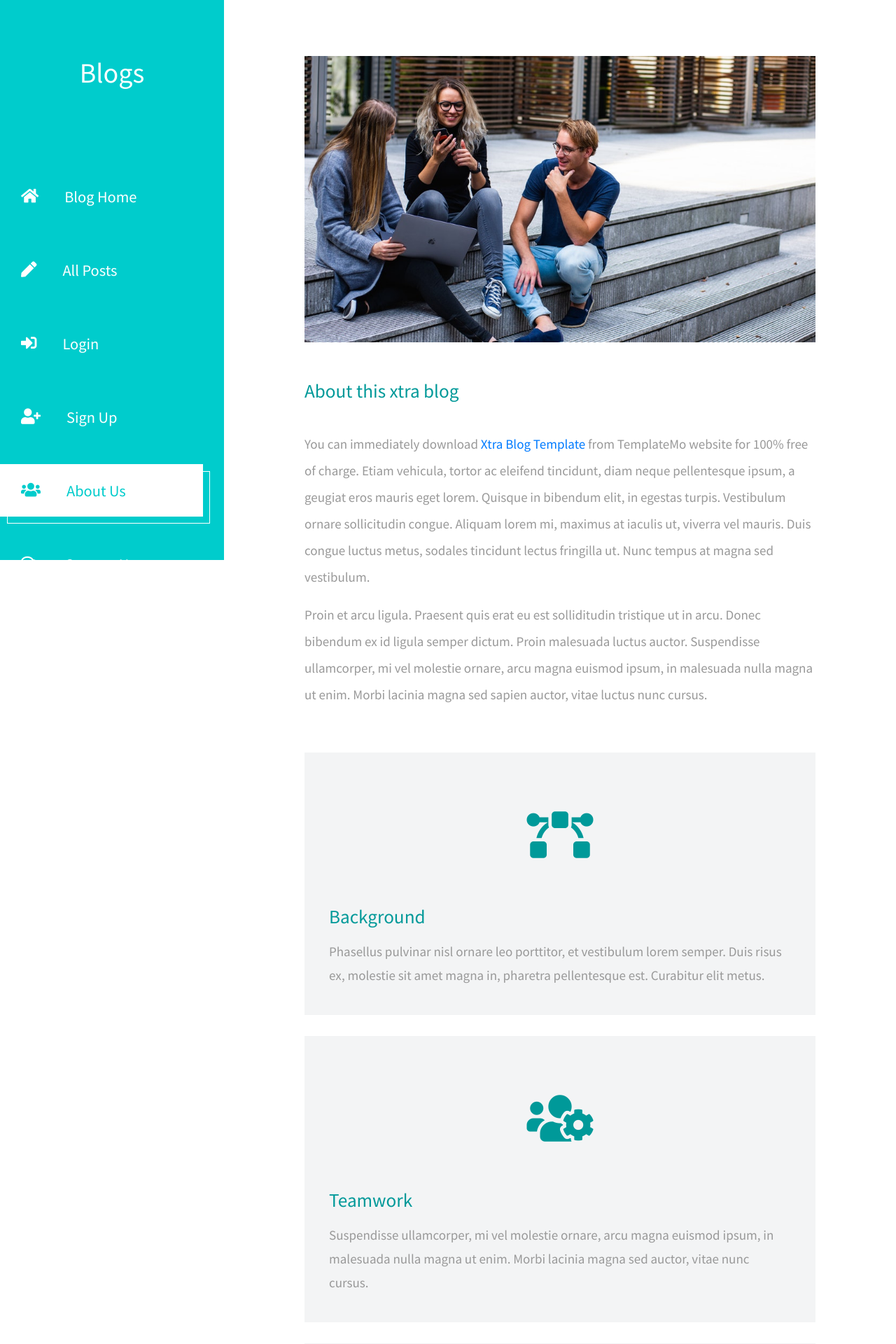
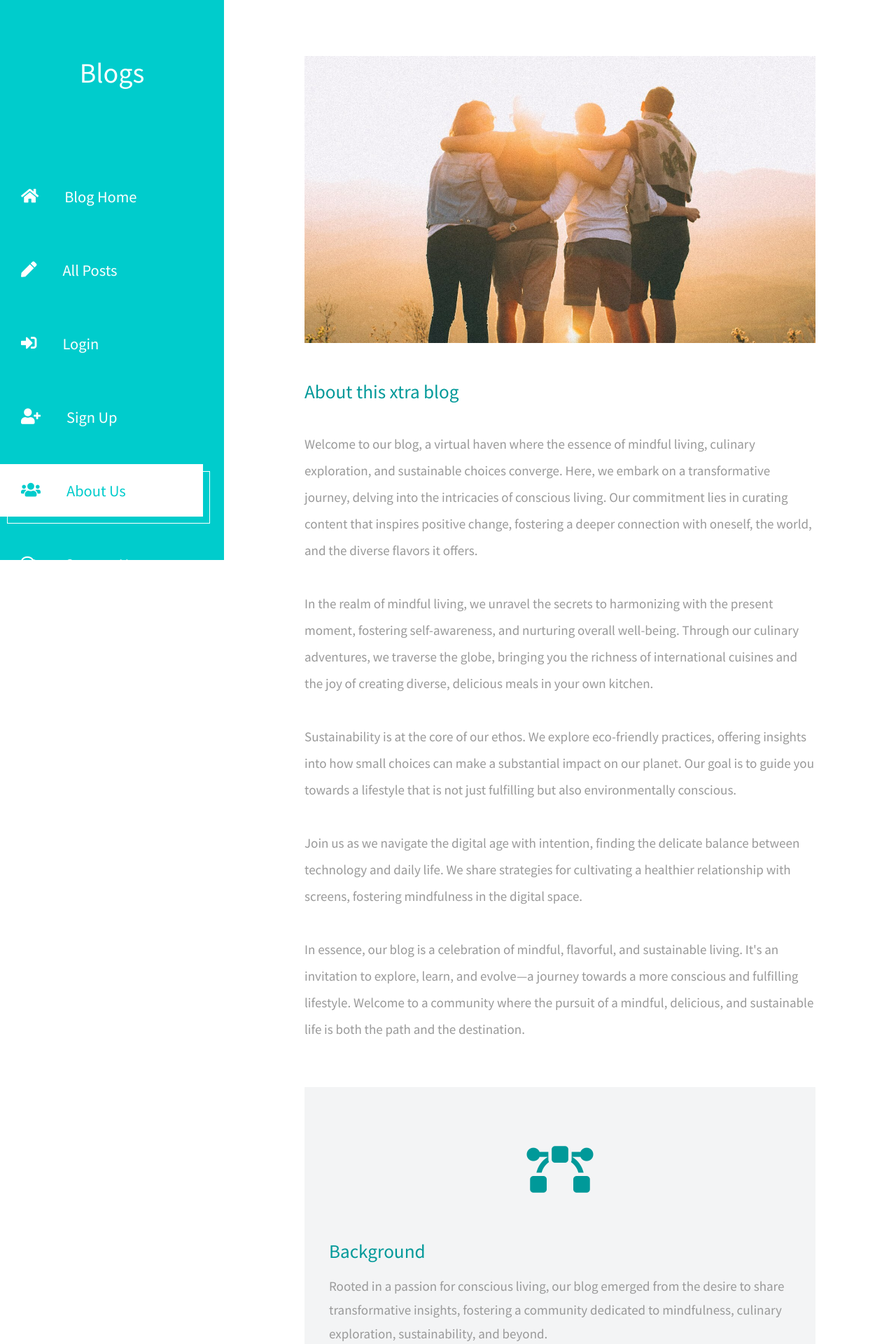
Before and after one commit to YsnElh/blogs-web, a PHP site: page /about in a window 1280 px wide. Shown: the top 1920 px of the page at 70% size. Run offline with PHP 8.4, Linux system fonts and the light colour scheme.

Commit message:
Update about/contav page content

```diff
--- a/about.php
+++ b/about.php
@@ -30,7 +30,7 @@ https://templatemo.com/tm-553-xtra-blog
         <main class="tm-main">
             <div class="row tm-row tm-mb-45">
                 <div class="col-12">
-                    <img src="img/about-01.jpg" alt="Image" class="img-fluid">
+                    <img src="img/img-about.jpg" alt="Image" class="img-fluid">
                 </div>
             </div>
             <div class="row tm-row tm-mb-40">
@@ -38,24 +38,34 @@ https://templatemo.com/tm-553-xtra-blog
                     <div class="mb-4">
                         <h2 class="pt-2 tm-mb-40 tm-color-primary tm-post-title">About this xtra blog</h2>
                         <p>
-                            You can immediately download
-                            <a rel="nofollow" href="https://templatemo.com/tm-553-xtra-blog" target="_blank">Xtra Blog
-                                Template</a>
-                            from TemplateMo website for 100% free of charge. Etiam vehicula, tortor ac eleifend
-                            tincidunt, diam neque pellentesque ipsum,
-                            a geugiat eros mauris eget lorem. Quisque in
-                            bibendum elit, in egestas turpis. Vestibulum ornare sollicitudin congue. Aliquam lorem mi,
-                            maximus at iaculis ut, viverra vel
-                            mauris. Duis congue luctus metus, sodales tincidunt lectus fringilla ut. Nunc tempus at
-                            magna sed vestibulum.
-                        </p>
-                        <p>
-                            Proin et arcu ligula. Praesent quis erat eu est solliditudin tristique ut in arcu. Donec
-                            bibendum ex id ligula semper dictum.
-                            Proin malesuada luctus auctor. Suspendisse ullamcorper, mi vel molestie ornare, arcu magna
-                            euismod ipsum, in
-                            malesuada nulla magna ut enim. Morbi lacinia magna sed sapien auctor, vitae luctus nunc
-                            cursus.
+                            Welcome to our blog, a virtual haven where the essence of mindful living, culinary
+                            exploration, and sustainable choices converge. Here, we embark on a transformative journey,
+                            delving into the intricacies of conscious living. Our commitment lies in curating content
+                            that inspires positive change, fostering a deeper connection with oneself, the world, and
+                            the diverse flavors it offers.
+                            <br>
+                            <br>
+                            In the realm of mindful living, we unravel the secrets to harmonizing with the present
+                            moment, fostering self-awareness, and nurturing overall well-being. Through our culinary
+                            adventures, we traverse the globe, bringing you the richness of international cuisines and
+                            the joy of creating diverse, delicious meals in your own kitchen.
+                            <br>
+                            <br>
+                            Sustainability is at the core of our ethos. We explore eco-friendly practices, offering
+                            insights into how small choices can make a substantial impact on our planet. Our goal is to
+                            guide you towards a lifestyle that is not just fulfilling but also environmentally
+                            conscious.
+                            <br>
+                            <br>
+                            Join us as we navigate the digital age with intention, finding the delicate balance between
+                            technology and daily life. We share strategies for cultivating a healthier relationship with
+                            screens, fostering mindfulness in the digital space.
+                            <br>
+                            <br>
+                            In essence, our blog is a celebration of mindful, flavorful, and sustainable living. It's an
+                            invitation to explore, learn, and evolve—a journey towards a more conscious and fulfilling
+                            lifestyle. Welcome to a community where the pursuit of a mindful, delicious, and sustainable
+                            life is both the path and the destination.
                         </p>
                     </div>
                 </div>
@@ -68,9 +78,9 @@ https://templatemo.com/tm-553-xtra-blog
                         </div>
                         <h2 class="mb-3 tm-color-primary tm-post-title">Background</h2>
                         <p class="mb-0 tm-line-height-short">
-                            Phasellus pulvinar nisl ornare leo porttitor, et vestibulum lorem semper.
-                            Duis risus ex, molestie sit amet magna in,
-                            pharetra pellentesque est. Curabitur elit metus.
+                            Rooted in a passion for conscious living, our blog emerged from the desire to share
+                            transformative insights, fostering a community dedicated to mindfulness, culinary
+                            exploration, sustainability, and beyond.
                         </p>
                     </div>
                 </div>
@@ -81,9 +91,9 @@ https://templatemo.com/tm-553-xtra-blog
                         </div>
                         <h2 class="mb-3 tm-color-primary tm-post-title">Teamwork</h2>
                         <p class="mb-0 tm-line-height-short">
-                            Suspendisse ullamcorper, mi vel molestie ornare, arcu magna euismod ipsum, in malesuada
-                            nulla magna ut enim.
-                            Morbi lacinia magna sed auctor, vitae nunc cursus.
+                            At the heart of our endeavor is a collaborative spirit. Our diverse team, united by a shared
+                            commitment to inspire positive change, collaborates seamlessly to curate content that
+                            resonates with the essence of mindful living and global exploration.
                         </p>
                     </div>
                 </div>
@@ -94,13 +104,15 @@ https://templatemo.com/tm-553-xtra-blog
                         </div>
                         <h2 class="mb-3 tm-color-primary tm-post-title">Our Core Value</h2>
                         <p class="mb-0 tm-line-height-short">
-                            Nunc mi ante, suscipit vel dapibus et, volutpat sit amet ante. In tempor nec sem vitae
-                            varius. Aliquam tincidunt orci sem, et imperdiet massa consectetur nec.
+                            Our core value is simple yet profound: to empower individuals on their journey toward a
+                            conscious lifestyle. We believe in the transformative power of mindful choices, global
+                            flavors, and sustainable practices, guiding our readers to cultivate a life that aligns with
+                            their values and aspirations.
                         </p>
                     </div>
                 </div>
             </div>
-            <div class="row tm-row tm-mb-60">
+            <!-- <div class="row tm-row tm-mb-60">
                 <div class="col-12">
                     <hr class="tm-hr-primary  tm-mb-55">
                 </div>
@@ -157,7 +169,7 @@ https://templatemo.com/tm-553-xtra-blog
                         </div>
                     </div>
                 </div>
-            </div>
+            </div> -->
             <?php include_once('components/footer.php') ?>
         </main>
     </div>
--- a/components/header.php
+++ b/components/header.php
@@ -43,16 +43,16 @@
             </ul>
         </nav>
         <div class="tm-mb-65">
-            <a href="#" class="tm-social-link">
+            <a href="https://github.com/YsnElh" target="_blank" class="tm-social-link">
                 <i class="fab fa-github tm-social-icon"></i>
             </a>
-            <a href="#" class="tm-social-link">
+            <a href="https://www.linkedin.com/in/yassine-elhainouni/" target="_blank" class="tm-social-link">
                 <i class="fab fa-linkedin tm-social-icon"></i>
             </a>
         </div>
         <p class="tm-mb-80 pr-5 text-white">
-            Lorem ipsum dolor sit amet consectetur adipisicing elit. Dolorem laborum repudiandae modi molestias
-            architecto? Sit explicabo temporibus et quos velit.
+            Explore transformative blogs on mindful living, global flavors, sustainable choices, and more • crafting a
+            conscious lifestyle awaits.
         </p>
     </div>
 </header>
--- a/includes/account/account_view.inc.php
+++ b/includes/account/account_view.inc.php
@@ -119,13 +119,14 @@ function mini_navbar_posts()
     echo '</ul></div></nav>';
 }
 
-function print_posts()
+
+function print_posts_acc()
 {
     global $posts;
     if (count($posts) > 0) {
         foreach ($posts as $p) {
             echo '<div class="post-container">';
-            echo '<img src="./post_imgs/' . $p['post_img'] . '" width="300px" alt="Image of the post: ' . $p['title'] . '">';
+            echo '<img src="./post_imgs/' . $p['post_img'] . '" alt="Image of the post: ' . $p['title'] . '">';
             echo '<div class="post-content">';
             echo '<h3><a href="' . (isset($_GET['search']) && in_array($_GET['search'], ['pending', 'archived']) ? '#' : '/singlepost?id=' . $p['id']) . '" class="menu__link">' . $p['title'] . '</a></h3>';
             echo '<div class="buttons-post">';
--- a/includes/posts/api/categs_ids.inc.php
+++ b/includes/posts/api/categs_ids.inc.php
@@ -1,6 +1,6 @@
 <?php
 
-if($_SERVER["REQUEST_METHOD"] === "POST"){
+if ($_SERVER["REQUEST_METHOD"] === "POST") {
     require_once "../../env.inc.php";
 
     $allowedOrigins = array(APP_URL, APP_URL);
@@ -24,13 +24,11 @@ if($_SERVER["REQUEST_METHOD"] === "POST"){
         $categs_ids = get_categs_ids($pdo);
         header('Content-Type: application/json');
         echo json_encode($categs_ids);
-
     } catch (PDOException $e) {
         echo $e->getMessage();
         die();
     }
-
-}else{
+} else {
     header("Location: ../../index");
     die();
 }
--- a/includes/posts/posts_modal.inc.php
+++ b/includes/posts/posts_modal.inc.php
@@ -87,7 +87,7 @@ function set_post(object $pdo, string $title, string $description, string $post_
 
 function set_categ(object $pdo, string $name)
 {
-    $query = "INSERT INTO categories(name,created_at) VALUES(:name,NOW())";
+    $query = "INSERT INTO categories(name,created_at,updated_at) VALUES(:name,NOW(),NOW())";
     $stmt = $pdo->prepare($query);
     $stmt->bindParam(":name", $name);
     $stmt->execute();
@@ -97,7 +97,6 @@ function set_categ(object $pdo, string $name)
 
 function set_post_categ(object $pdo, $newPostID, $categID)
 {
-
     $query = "INSERT INTO post_categories(post_id ,category_id ) VALUES(:post_id,:categ_id)";
     $stmt = $pdo->prepare($query);
     $stmt->bindParam(":post_id", $newPostID);
```
Also changed, not shown: account.php (+6 -1 lines), contact.php (+3 -10 lines), css/account2.css (+6 -5 lines), img/img-about.jpg (added).
